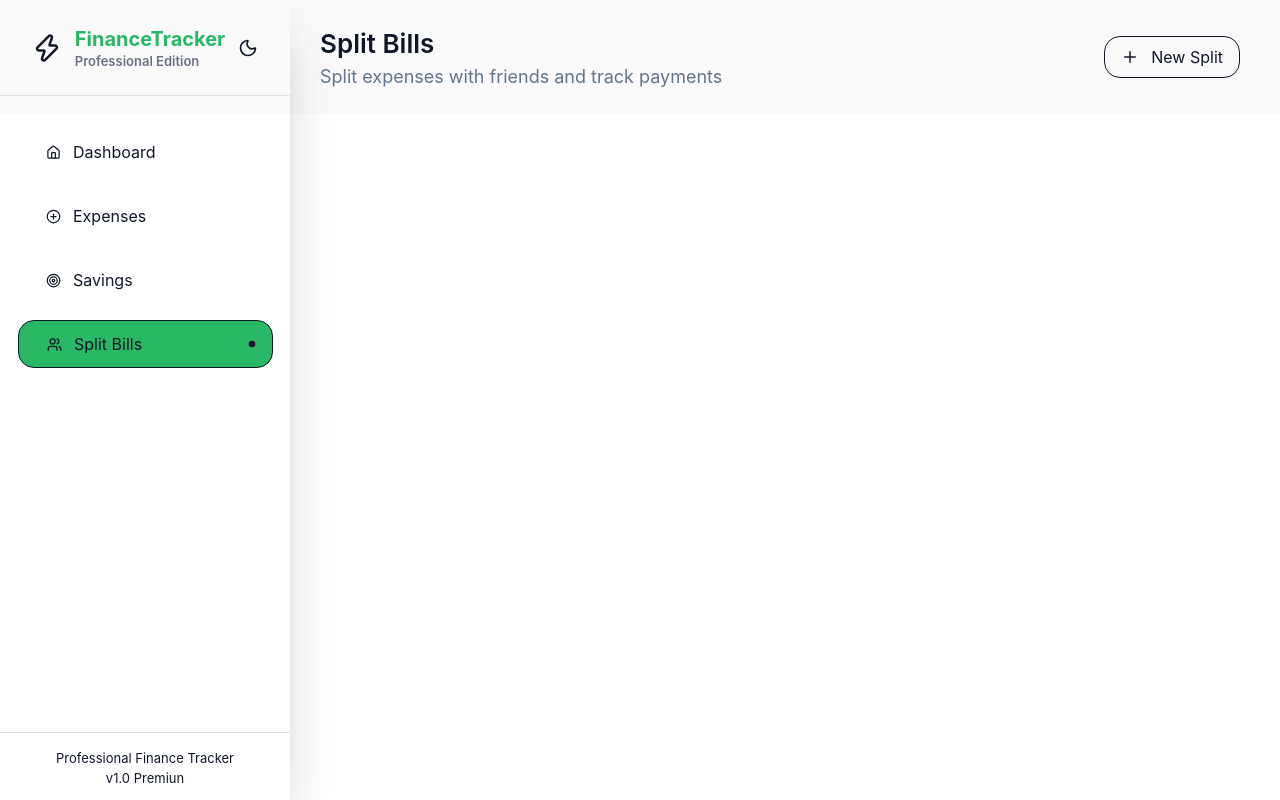
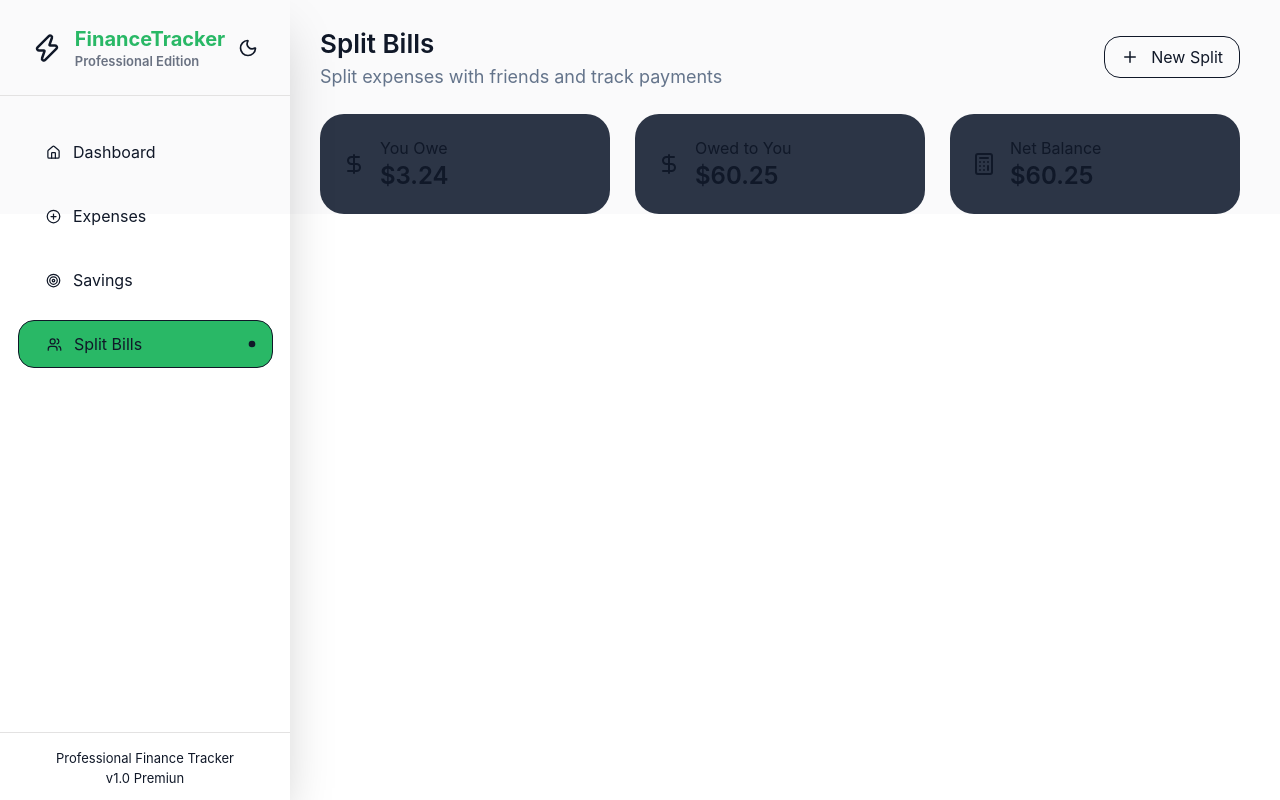
Before and after one commit to mekihallil/finance-tracker, a React (Vite) app in the folder frontend/: page /split-bill in a window 1280 px wide. Built offline with nearby package versions, Linux system fonts and the light colour scheme; no server answers.

Commit message:
feat(splitbill): add BalanceUtils summary cards to splitbill page

```diff
--- a/frontend/src/page/SplitBill.tsx
+++ b/frontend/src/page/SplitBill.tsx
@@ -1,3 +1,4 @@
+import { BalanceUtils } from "@/components/split-bill/BalanceUtils";
 import { SplitTitle } from "@/components/split-bill/SavingTitle";
 import { type FC, type ReactElement } from "react";
 
@@ -6,6 +7,7 @@ export const SplitBill: FC = (): ReactElement => {
     <section className="bg-[#FAFAFB] dark:bg-[#11161D]">
       <div className="ml-80 mr-10">
         <SplitTitle />
+        <BalanceUtils />
       </div>
     </section>
   );
```
